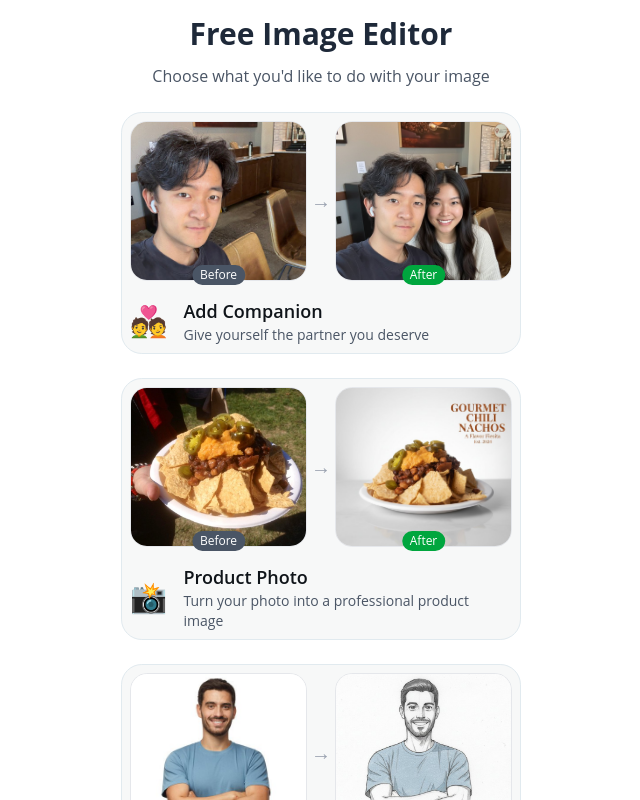
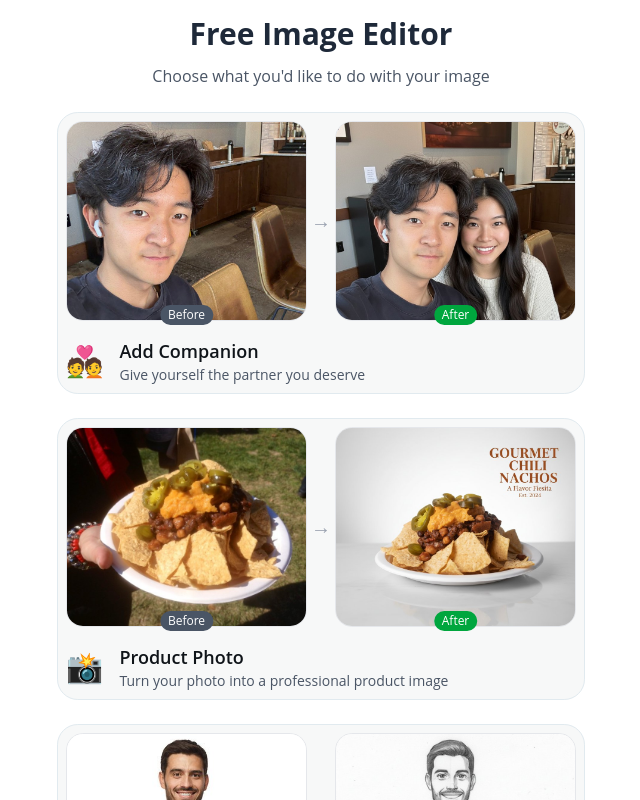
Before and after one commit to amanat361/nano-banana, a React (Vite) app: page / in a window 1280 px wide. Shown: the top 800 px of the page, without its empty margins (319-959 px from the left). Built offline with nearby package versions, Linux system fonts and the light colour scheme.

Commit message:
image preview tweaks

```diff
--- a/src/components/MainMenu.tsx
+++ b/src/components/MainMenu.tsx
@@ -9,7 +9,7 @@ export function MainMenu({ onSelectMode }: MainMenuProps) {
   const modes = getAllModes();
 
   return (
-    <div className="max-w-md mx-auto sm:p-4 space-y-6">
+    <div className="max-w-xl mx-auto sm:p-4 space-y-6">
       <div className="text-center px-0">
         <h1 className="text-3xl font-bold mb-3 text-gray-800">Free Image Editor</h1>
         <p className="text-gray-600">Choose what you'd like to do with your image</p>
--- a/src/components/MenuItem.tsx
+++ b/src/components/MenuItem.tsx
@@ -57,7 +57,7 @@ export function MenuItem({ mode, onSelect }: MenuItemProps) {
                 <img
                   src={before}
                   alt="Before preview"
-                  className="w-full h-40 object-cover rounded-sm border border-gray-200"
+                  className="w-full h-40 sm:h-50 object-cover rounded-sm border border-gray-200"
                 />
                 <div className="absolute -bottom-1 left-1/2 transform -translate-x-1/2 bg-gray-600 text-white text-xs px-2 py-0.5 rounded">
                   Before
@@ -74,7 +74,7 @@ export function MenuItem({ mode, onSelect }: MenuItemProps) {
                 <img
                   src={after}
                   alt="After preview"
-                  className="w-full h-40 object-cover rounded-sm border border-gray-200"
+                  className="w-full h-40 sm:h-50 object-cover rounded-sm border border-gray-200"
                 />
                 <div className="absolute -bottom-1 left-1/2 transform -translate-x-1/2 bg-green-600 text-white text-xs px-2 py-0.5 rounded">
                   After
```
